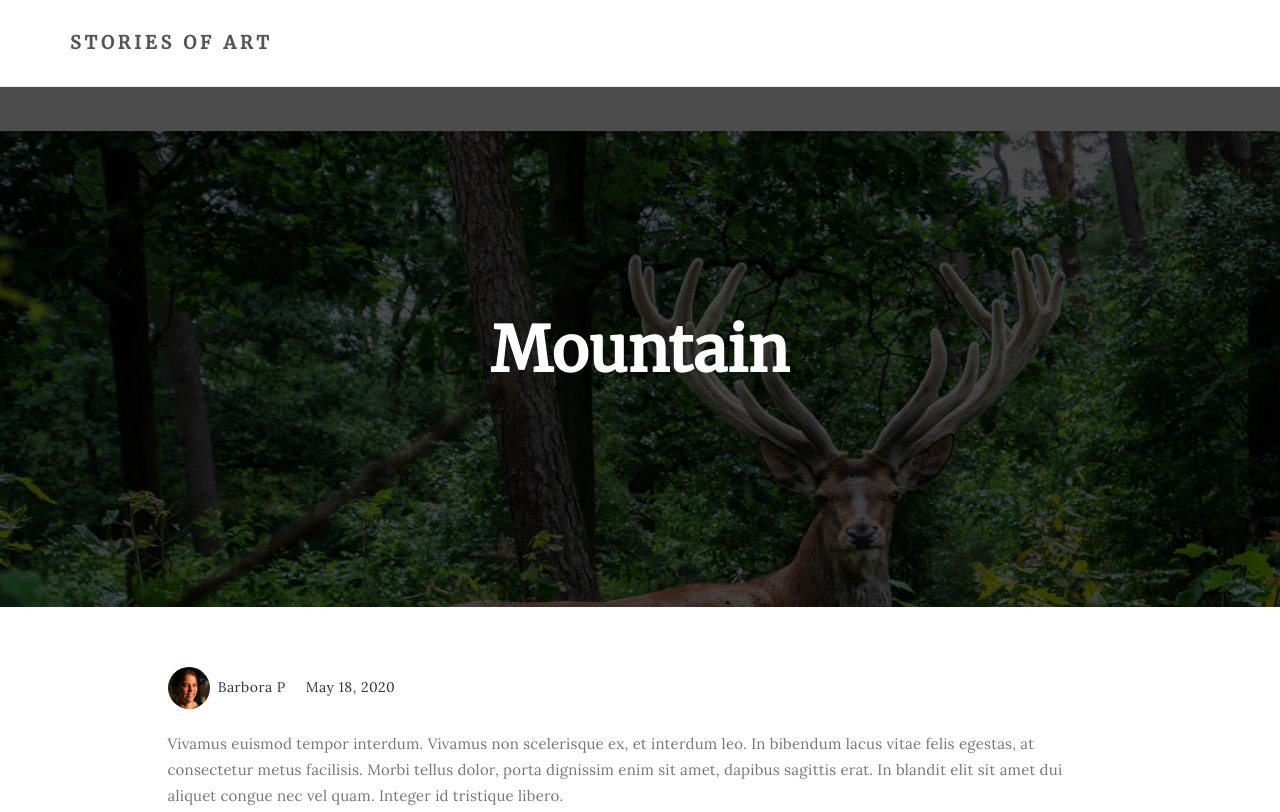
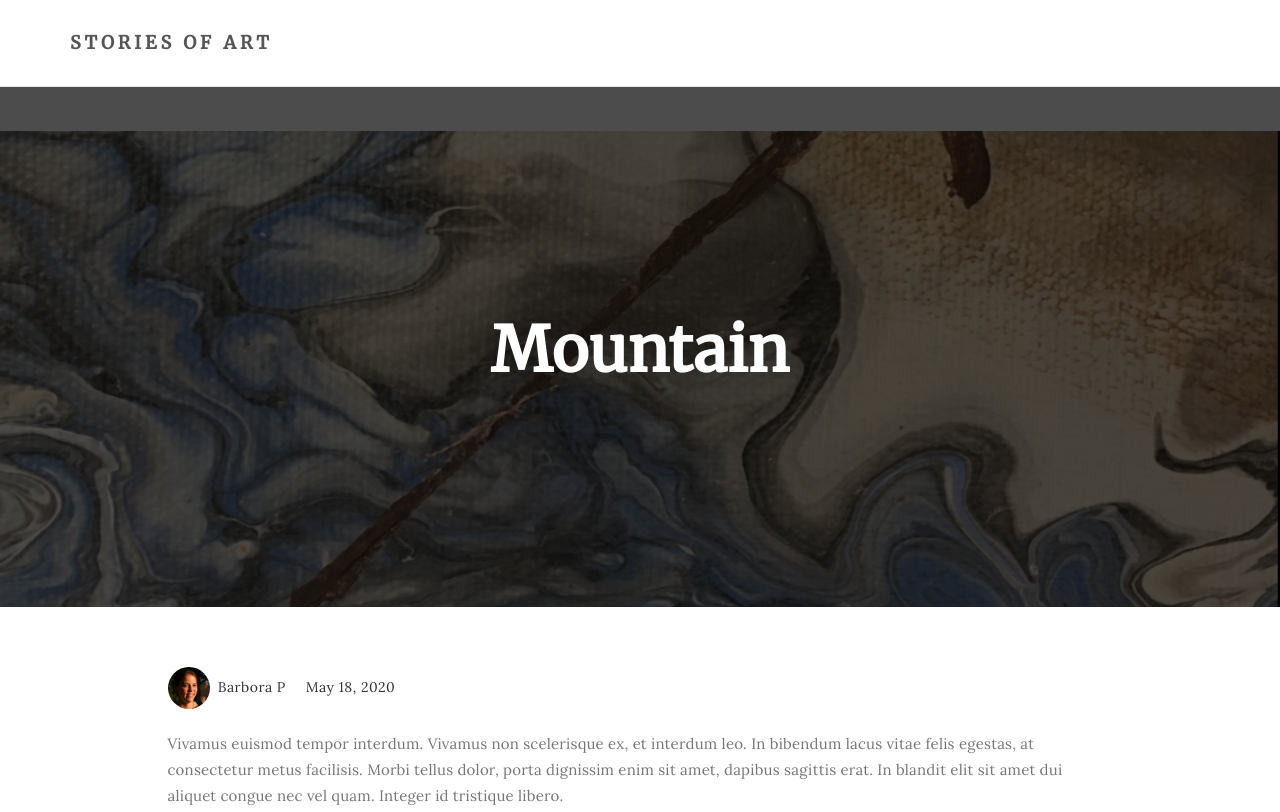
Before and after one commit to barborapaulickova/stories-of-art, a plain HTML site: page mountain.html in a window 1280 px wide. Shown: the top 812 px of the page. Drawn offline with Linux system fonts and the light colour scheme.

Commit message:
Add files via upload

```diff
--- a/css/bstyle.css
+++ b/css/bstyle.css
@@ -21,6 +21,6 @@
   background: url('../images/painting-1-single-post.jpg') no-repeat;
 }
 
-painting-2-image {
+.painting-2-image {
     background: url('../images/painting-2-blog-image1.jpeg') no-repeat;
 }
```
